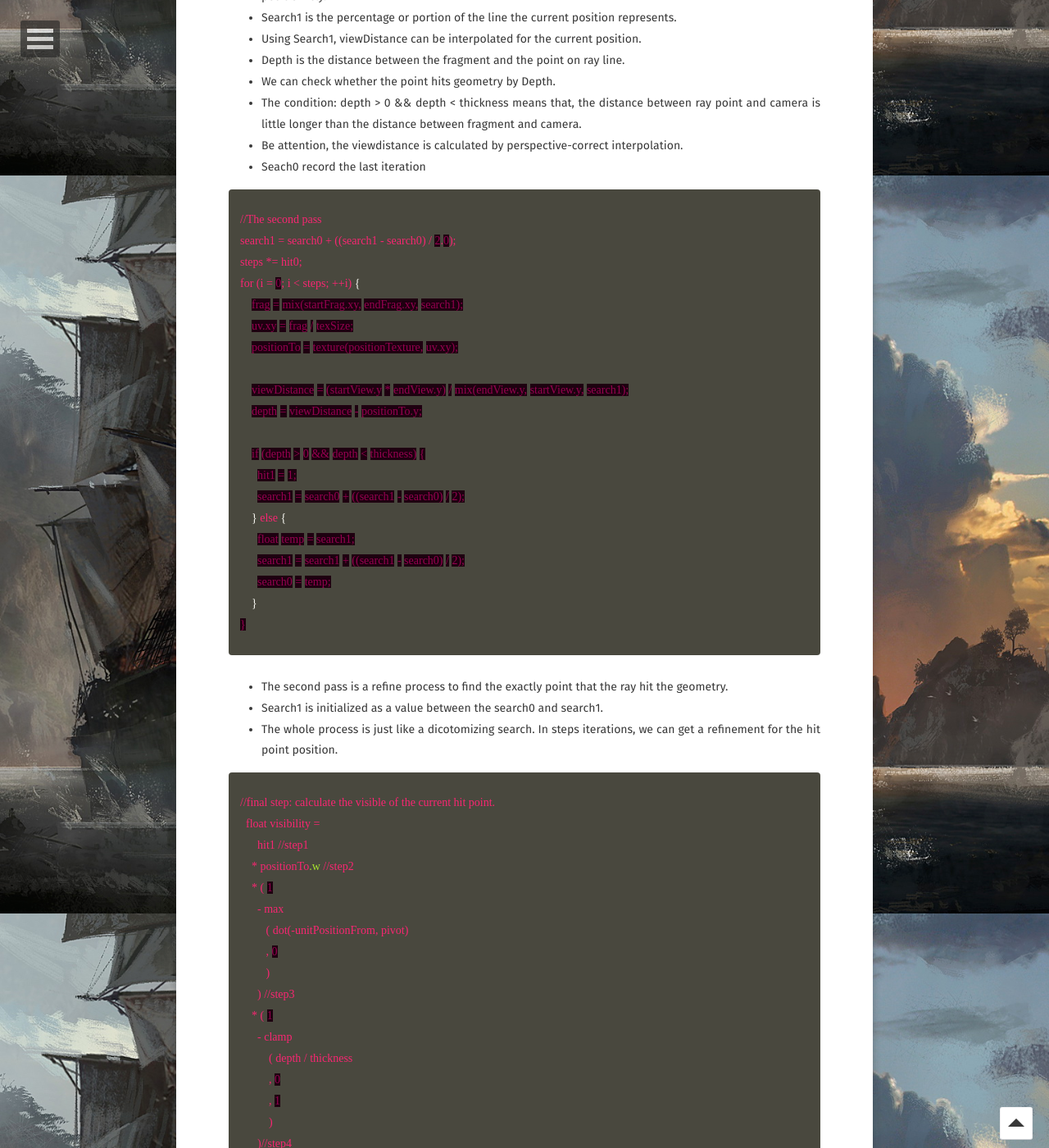
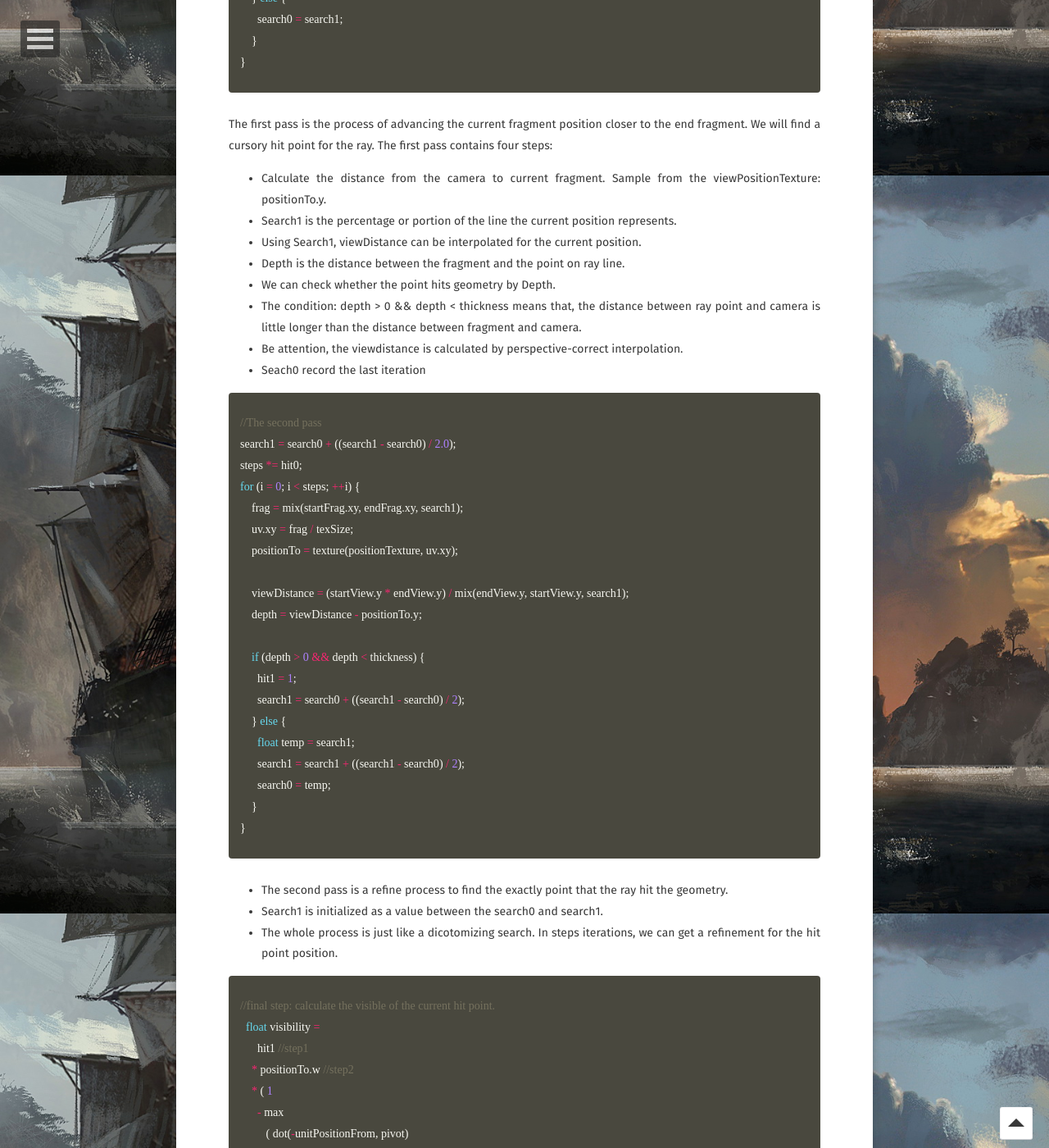
Before and after one commit to OneSilverBullet/silvergamer.github.io, a Jekyll site: the page built from _posts/2021-11-11-screen-space-reflection.md, in a window 1280 px wide and 1400 px high, scrolled down 5186 px. Shown: the whole window at 82% size. Built offline with Jekyll 4.4.1, drawn with Linux system fonts in a browser that asks for light colours; some web fonts are replaced; comment, search, counter and statistics services are not loaded; some of the changed text lies outside the part shown.

Commit message:
Update Image Dir.

```diff
--- a/_posts/2021-11-11-screen-space-reflection.md
+++ b/_posts/2021-11-11-screen-space-reflection.md
@@ -10,6 +10,7 @@
 - Global Illumination
 comments: true
 paper: true
+feature: https://github.com/OneSilverBullet/SilverGamer.GitHub.io/blob/gh-pages/_img/blogHead/SSR.jpg?raw=true
 ---
 
 ## Overview
@@ -51,14 +52,15 @@
 * These calculated uv coordinates can be saved to a framebuffer, and used later when the scene has been rendered.
 
 
-{% highlight css %}
+{% highlight cpp %}
 uniform mat4 cameraProjection;
 uniform sampler2D viewSpacePositionTex;
 uniform sampler2D normalTex;
 {% endhighlight %}
+
 The Data needed for SSR.
 
-{% highlight css %}
+{% highlight cpp %}
 float maxDistance = 15;
 float resolution = 0.3;
 int steps = 10;
@@ -76,7 +78,7 @@
 * steps: how many iterations occur during the second pass.
 * thickness: It controls the cutoff between what counts as a possible reflection and what does not.
 
-{% highlight css %}
+{% highlight cpp %}
 vec2 texSize = textureSize(viewSpacePositionTex, 0).xy;
 vec2 texCoord = gl_FragCoord.xy / texSize;
 vec4 positionFrom = texture(viewSpacePositionTex, texCoord);
@@ -89,14 +91,14 @@
 * normal: the vector pointing in the direction of the interpolated vertex normal for the current fragment.
 * pivot: the reflection ray or vector pointing in the reflected direction of the positionFrom vector.
 
-{% highlight css %}
+{% highlight cpp %}
 vec4 startViewPoint = vec4(positionFrom.xyz + (pivot * 0), 1);
 vec4 endViewPoint = vec4(positionFrom.xyz + (pivot * maxDistance), 1);
 {% endhighlight %}
 
 Get the start and end point of reflection ray in view space.
 
-{% highlight css %}
+{% highlight cpp %}
 vec4 startFrag = startViewPosition;
 startFrag = cameraProjection * startFrag;
 startFrag.xyz /= startFrag.w;
@@ -114,33 +116,33 @@
 
 Screen Space Reflection uses marching in screen space, which is more efficiently than marching in view space.
 
-{% highlight css %}
+{% highlight cpp %}
 vec2 frag = startFrag.xy;
 uv.xy = frag / texSize;
 {% endhighlight %}
 
 Converting the fragment position to UV coordinate.
 
-{% highlight css %}
+{% highlight cpp %}
 float deltaX = endFrag.x - startFrag.x;
 float deltaY = endFrag.y - startFrag.y;
 {% endhighlight %}
 
 Calculate the delta or difference between the X and Y coordinates of the end and start fragments.
 
-{% highlight css %}
+{% highlight cpp %}
 float useX = abs(deltaX) >= abs(deltaY) ? 1 : 0;
 float delta = mix(abs(deltaY), abs(deltaX), useX) * clamp(resolution, 0, 1);
 {% endhighlight %}
 To handle all of various different ways, we should keep track of the larger difference. The larger difference help us to determine how much to travel in X and Y direction each iteration.
 
-{% highlight css %}
+{% highlight cpp %}
 vec2 increment = vec2(deltaX, deltaY) / max(delta, 0.001);
 {% endhighlight %}
 
 The increment is the step we move every iteration.
 
-{% highlight css %}
+{% highlight cpp %}
 float search0 = 0;
 float search1 = 0;
 current_position_x = start_x * (1 - search1) + end_x * search1;
@@ -150,7 +152,7 @@
 * search1 is  the linear interpolation factor.
 * search0 is used to remember the last position on the line where the ray missed or didnt intersect with any geometry.
 
-{% highlight css %}
+{% highlight cpp %}
 int hit0 = 0;
 int hit1 = 0;
 {% endhighlight %}
@@ -158,7 +160,7 @@
 * hit0: there was an intersection during the first pass.
 * hit1: there was an intersection during the second pass.
 
-{% highlight css %}
+{% highlight cpp %}
 float viewDistance = startView.y;
 float depth = thickness;
 {% endhighlight %}
@@ -166,7 +168,7 @@
 * viewDistance: how far away from the camera to the current fragment.
 * depth: the view distance difference between the current ray point and scene position. It tells us how far behind or in front of the scene the ray currently is.
 
-{% highlight css %}
+{% highlight cpp %}
 //The first pass: to get a cursory point.
 for (int i = 0; i < int(delta); ++i) {
     frag += increment;
@@ -204,7 +206,7 @@
 - Be attention, the viewdistance is calculated by  perspective-correct interpolation.
 - Seach0 record the last iteration
 
-{% highlight css %}
+{% highlight cpp %}
 //The second pass
 search1 = search0 + ((search1 - search0) / 2.0);
 steps *= hit0;
@@ -231,7 +233,7 @@
 - Search1 is initialized as a value between the search0 and search1.
 - The whole process is just like a dicotomizing search. In steps iterations, we can get a refinement for the hit point position.
 
-{% highlight css %}
+{% highlight cpp %}
 //final step: calculate the visible of the current hit point.
   float visibility =
       hit1 //step1
@@ -273,7 +275,7 @@
 * step5: Fade out the reflection based on how far way the reflected point is from the initial start point.
 * step6: the point out of clip space.
 
-{% highlight css %}
+{% highlight cpp %}
   uv.ba = vec2(visibility);
   fragColor = uv;
 {% endhighlight %}
@@ -292,7 +294,7 @@
 
 Once we get the reflected uv texture, looking up the reflected colors is fairly easy.
 
-{% highlight css %}
+{% highlight cpp %}
 //get current fragment's uv
 vec2 texSize  = textureSize(uvTexture, 0).xy;
 vec2 texCoord = gl_FragCoord.xy / texSize;
@@ -317,7 +319,7 @@
 
 The final SSR effect is influenced by reflected color and blur reflected color.
 
-{% highlight css %}
+{% highlight cpp %}
 //Input texture.
 uniform sampler2D colorTexture;
 uniform sampler2D colorBlurTexture;
```
